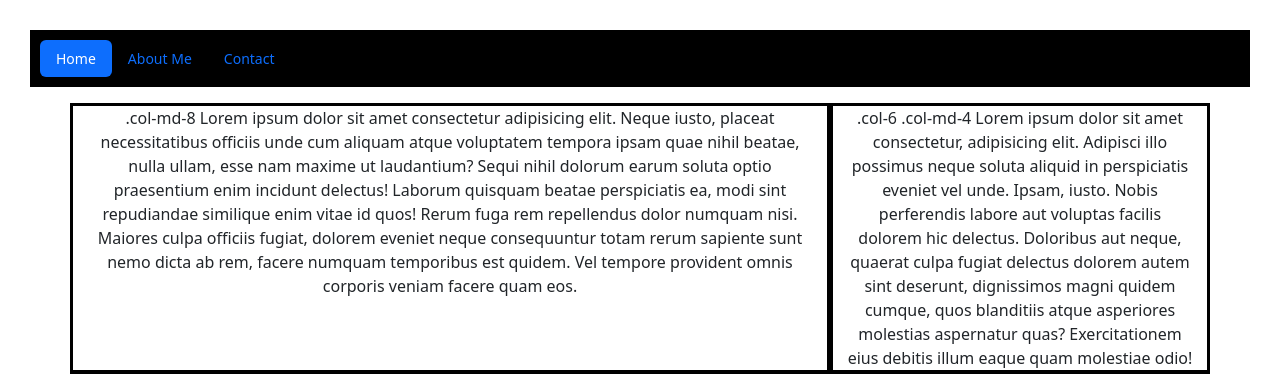
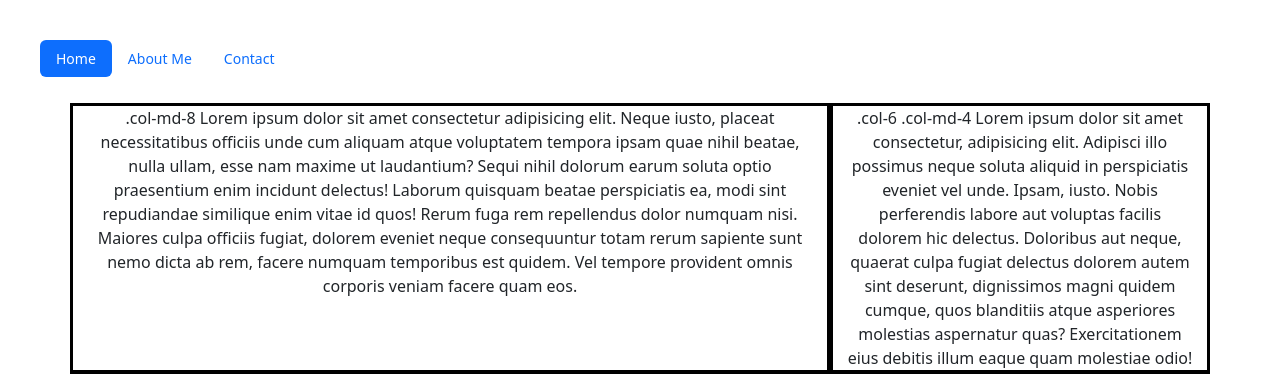
Before and after one commit to Oscar679/iot_project, a Flask app: page / in a window 1280 px wide. Shown: the top 374 px of the page. Run offline with Flask 3, Linux system fonts and the light colour scheme; some libraries are stand-ins or nearby versions.

```diff
--- a/templates/index.html
+++ b/templates/index.html
@@ -11,7 +11,7 @@
 </head>
 
 <body>
-    <div class="sticky-top bg-black">
+    <div class="sticky-top bg-pink">
         <ul class="nav nav-pills mb-3" id="pills-tab" role="tablist">
             <li class="nav-item">
                 <a class="nav-link active" id="pills-home-tab" href="#contentContainer" data-toggle="pill" role="tab" aria-controls="pills-home" aria-selected="true">Home</a>
```
